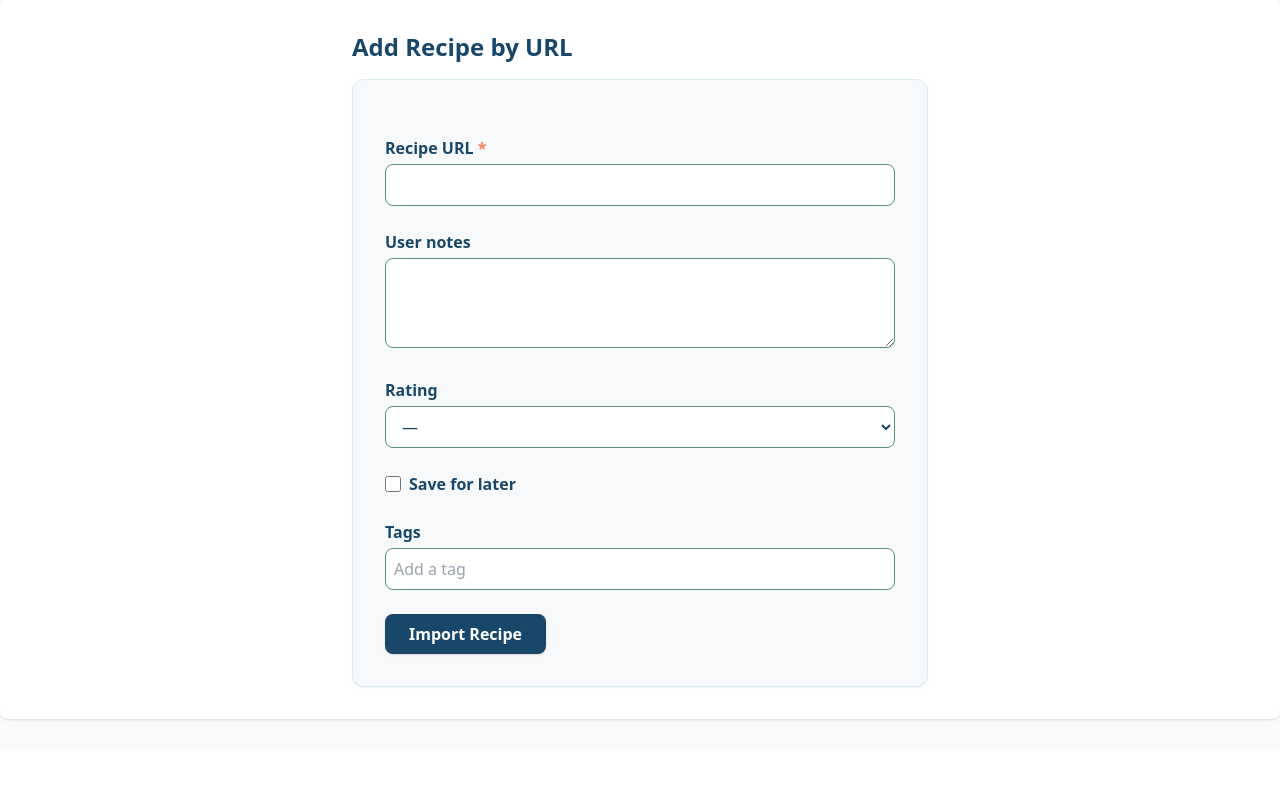
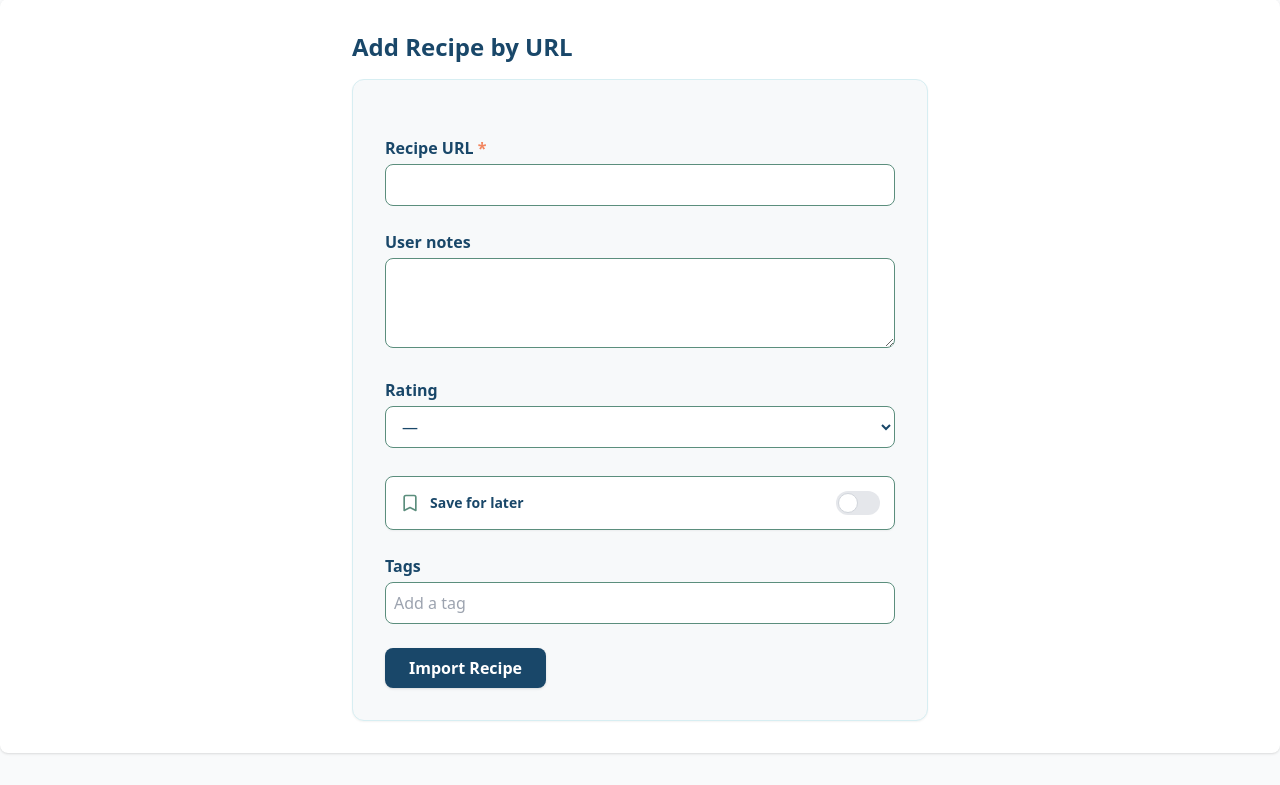
Before and after one commit to soehlert/KitchenClip, a Django app: page /add/ in a window 1280 px wide. Shown: the part 93-878 px from the top of the page. Before the commit the page ends 814 px from the top, so only its background shows below. Run offline with Django 5.2, Linux system fonts and the light colour scheme; data that the repository does not hold is empty; parts of the project's set-up code (start-up, migrations or seed data) failed here and were passed over; some libraries are stand-ins or nearby versions.

Commit message:
feat(ui): style Save for Later as modern toggle switch card
- Replace bare checkbox with an enclosed toggle switch card matching the form's input styling
- Keep changes strictly self-contained within recipe_form.html

```diff
--- a/templates/recipes/recipe_form.html
+++ b/templates/recipes/recipe_form.html
@@ -13,13 +13,19 @@
           {% for field in form %}
           {% if field.name != "tags" %}
             {% if field.name == "is_future" %}
-            <div class="mb-4">
-              <div class="flex items-center">
-                {{ field }}
-                <label for="{{ field.id_for_label }}" class="ml-2 block text-[#194769] font-semibold cursor-pointer">
-                  Save for later
-                </label>
-              </div>
+            <div class="pt-1">
+              <label for="{{ field.id_for_label }}" class="flex items-center justify-between p-3.5 bg-white border border-[#5B8E7D] rounded-lg cursor-pointer hover:border-[#194769] transition shadow-sm select-none group">
+                <div class="flex items-center gap-2.5">
+                  <svg xmlns="http://www.w3.org/2000/svg" class="w-5 h-5 text-[#5B8E7D] group-hover:text-[#194769] transition-colors" fill="none" viewBox="0 0 24 24" stroke="currentColor">
+                    <path stroke-linecap="round" stroke-linejoin="round" stroke-width="2" d="M5 5a2 2 0 012-2h10a2 2 0 012 2v16l-7-3.5L5 21V5z" />
+                  </svg>
+                  <span class="text-[#194769] font-semibold text-sm">Save for later</span>
+                </div>
+                <div class="relative inline-flex items-center">
+                  <input type="checkbox" name="{{ field.html_name }}" id="{{ field.id_for_label }}" {% if field.value %}checked{% endif %} class="peer sr-only">
+                  <div class="w-11 h-6 bg-gray-200 peer-focus:outline-none rounded-full peer peer-checked:after:translate-x-full peer-checked:after:border-white after:content-[''] after:absolute after:top-[2px] after:left-[2px] after:bg-white after:border-gray-300 after:border after:rounded-full after:h-5 after:w-5 after:transition-all peer-checked:bg-[#194769]"></div>
+                </div>
+              </label>
             </div>
             {% else %}
             <div>
```
